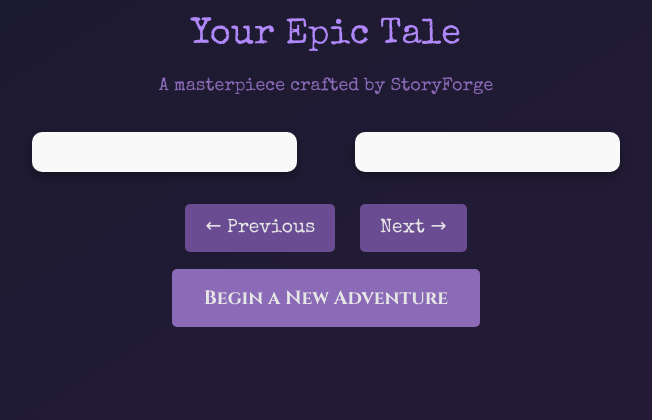
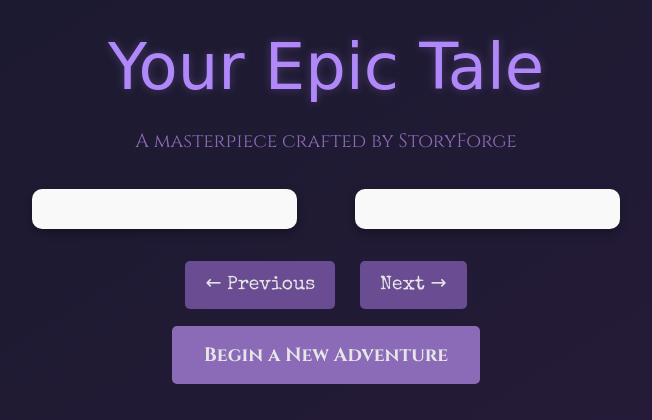
Before and after one commit to lathanprice/StoryForge_UHv5, a Flask app: template templates/ending.html in a window 1280 px wide. Shown: the top 420 px of the page, without its empty margins (314-966 px from the left). Run offline with Flask 2, Linux system fonts and the light colour scheme; the template is opened without the code that fills it, so the values that code supplies are empty; style sheets or scripts are compiled from the project's sources; some web fonts are replaced.

Commit message:
fixed ending fonts

```diff
--- a/templates/ending.html
+++ b/templates/ending.html
@@ -21,9 +21,9 @@
         <!-- Header with Title and Subtitle -->
         <div class="ending-header text-center mb-8">
             <!-- Title with UnifrakturCook font -->
-            <h1 class="text-4xl font-display text-[#b088f9] mb-4 text-shadow-xl">Your Epic Tale</h1>
+            <h1 class="title">Your Epic Tale</h1>
             <!-- Subtitle with Cinzel font -->
-            <p class="text-lg font-secondary text-[#8b6bb7]">A masterpiece crafted by StoryForge</p>
+            <p class="subtitle">A masterpiece crafted by StoryForge</p>
         </div>
 
         <!-- Book Container (Two pages per spread) -->
```
